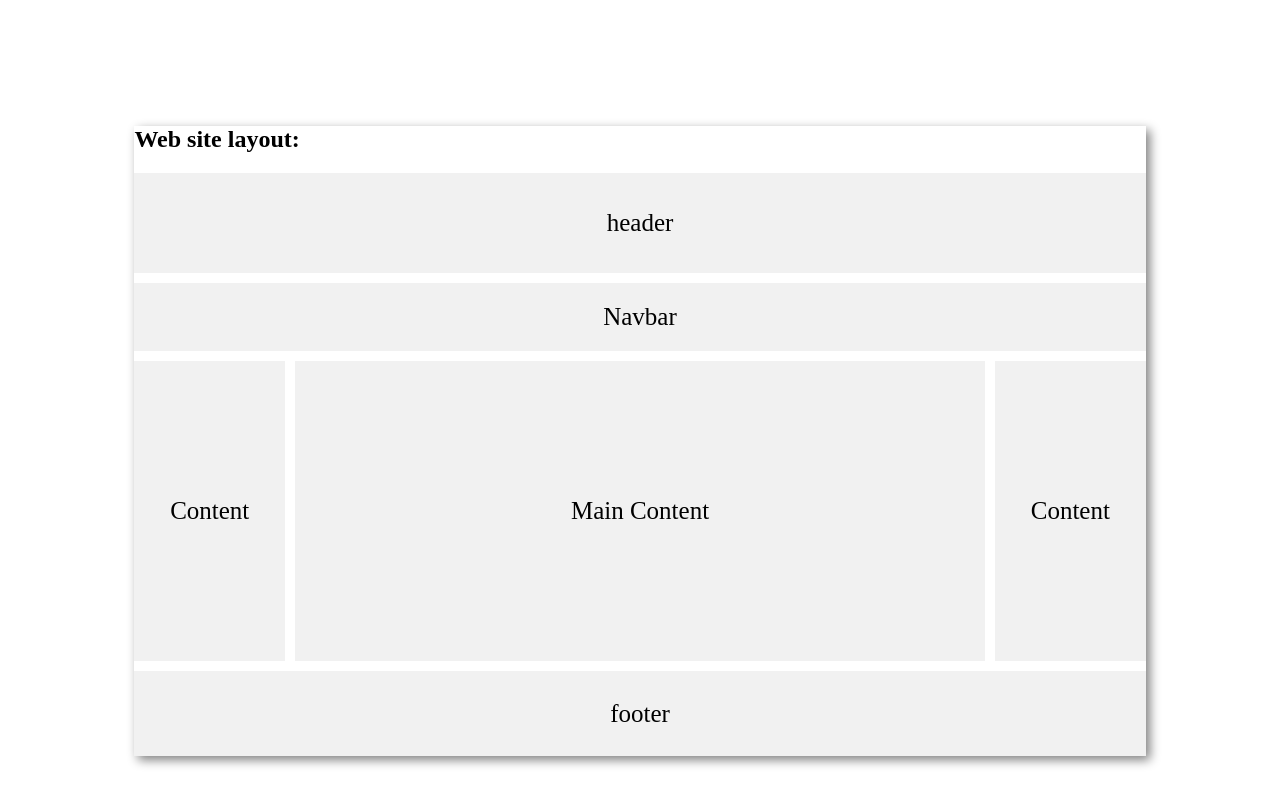
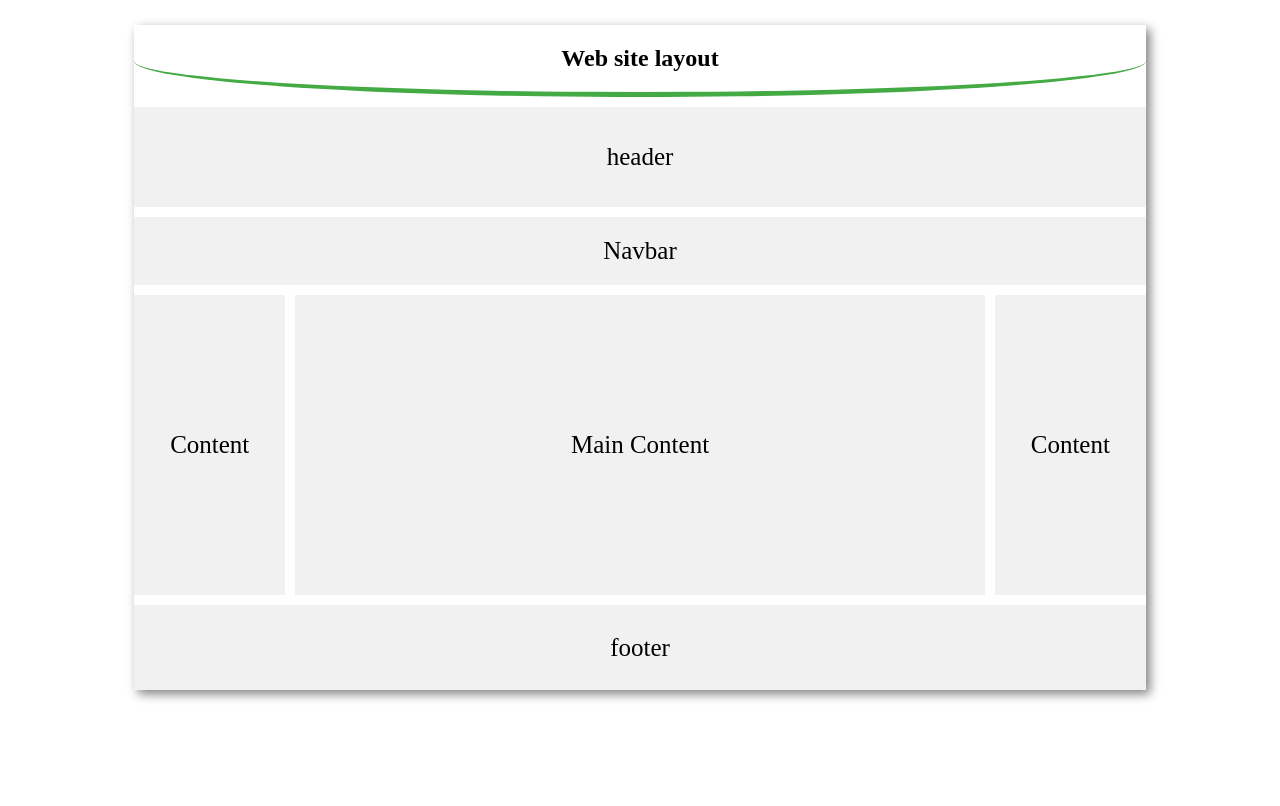
Before and after one commit to Rabbi-hasan0/HTML_Learning, a plain HTML site: page Web layout practice/home.html in a window 1280 px wide. Drawn offline with Linux system fonts and the light colour scheme.

```diff
--- a/Web layout practice/home.html
+++ b/Web layout practice/home.html
@@ -8,9 +8,9 @@
         <link rel = "stylesheet" type = "text/css" href = "style.css">
     </head>
 
-    <bosy>
-        <div style = "border:none; box-sizing: border-box; box-shadow: 4px 4px 10px gray; margin: 10%;">    <!---background-color: #F1F1F1;--->
-            <h2>Web site layout: </h2>
+    <body>
+        <div style = "border:none; box-sizing: border-box; box-shadow: 4px 4px 10px gray; margin: 2% 10% 0 10%;">    <!---background-color: #F1F1F1;--->
+            <h2> Web site layout </h2>
             <div>
                 <p class = "text pheader"> header </p>
             </div>
@@ -26,5 +26,5 @@
                 <p class = "text pfooter">footer</p>
             </div>
         </div>
-    </bosy>
+    </body>
 </html>
--- a/Web layout practice/style.css
+++ b/Web layout practice/style.css
@@ -41,3 +41,22 @@ section.mid {
   align-items: center;     /* vertical center */
   height: 45px;
 }
+
+h2 {
+    text-align: center;
+    border-bottom: 5px solid rgb(68, 170, 68);
+    margin: auto;
+    padding: 20px;
+    border-radius: 50%;
+}
+
+h2:hover {
+    width: 200px;
+    border-radius: 3%;
+    border: none;
+    border-left:4px solid rgb(68, 170, 68);
+    border-right:4px solid rgb(68, 170, 68);
+    background-color: black;
+    color: white;
+    cursor: pointer;
+}
```
